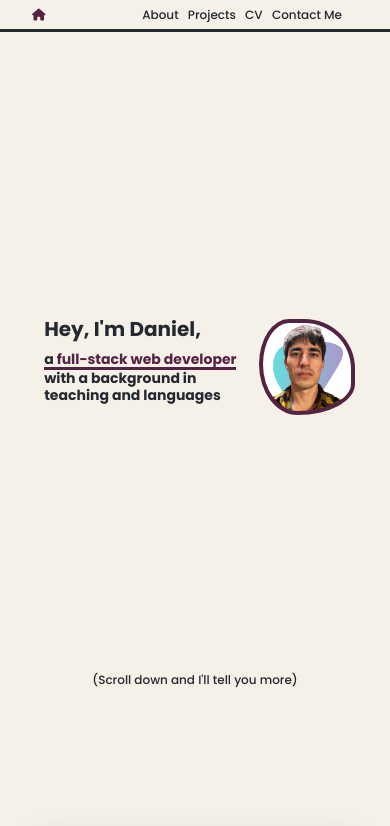
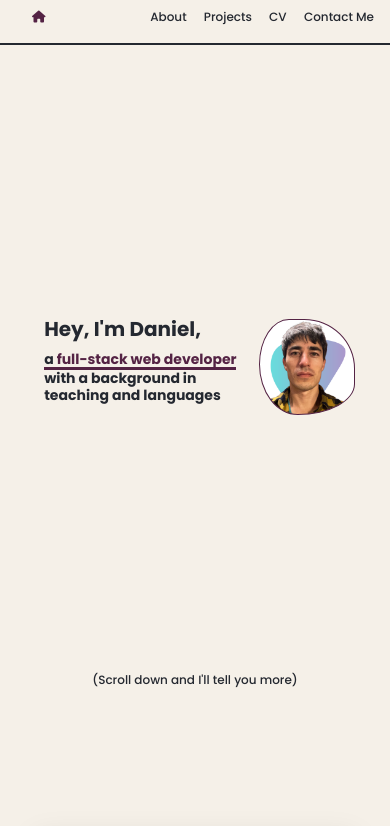
Before and after one commit to daniel-sussman/profile, a plain HTML site: page index.html in a window 390 px wide. Shown: the top 826 px of the page. Drawn offline with nearby package versions, Linux system fonts and the light colour scheme.

Commit message:
Navbar and animation adjustments for cell screens

```diff
--- a/index.html
+++ b/index.html
@@ -12,7 +12,7 @@
     <link href="https://fonts.googleapis.com/css2?family=Poppins:wght@400;500;700;900&display=swap" rel="stylesheet">
   </head>
   <body>
-    <div class="navbar d-flex justify-space-evenly pr-5">
+    <div class="navbar d-flex justify-space-evenly">
       <span class="nav-spacer">
         <h3><a href="#home" class="scroll-link active"><i class="fa-solid fa-house ml-3"></i></a></h3>
       </span>
--- a/style.css
+++ b/style.css
@@ -204,8 +204,9 @@
     font-size: 10px;
   }
   .navbar {
-    height: 2rem !important;
-    border-bottom: 2px solid var(--text-color);
+    height: 2.8rem !important;
+    border-bottom: 2px solid var(--text-color) !important;
+    padding-right: 1rem !important;
   }
   .nav-spacer {
     width: 30vw !important;
@@ -227,6 +228,7 @@
     width: 6rem;
     top: 0.4rem;
     left: 0.6rem !important;
+    border: 1px solid var(--violet-color) !important;
   }
   .img-background {
     height: 180px;
@@ -292,6 +294,7 @@ h1, h2, h3 {
   border-bottom: 3px solid var(--text-color);
   width: 100vw;
   height: 5rem;
+  padding-right: 3rem;
   position: fixed;
   top: 0;
   z-index: 1;
```
